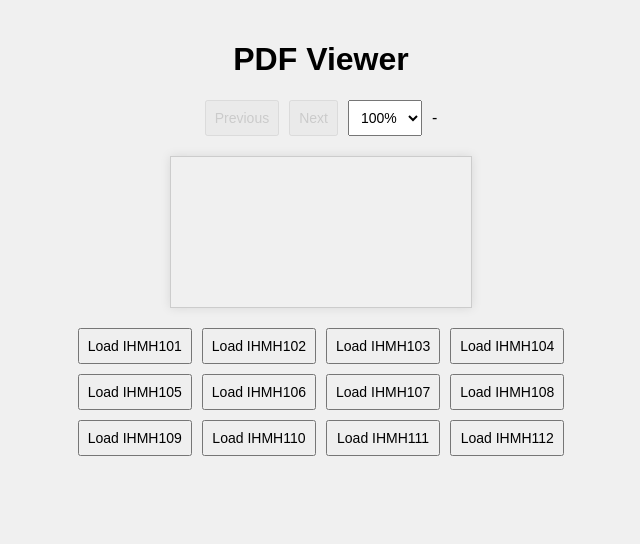
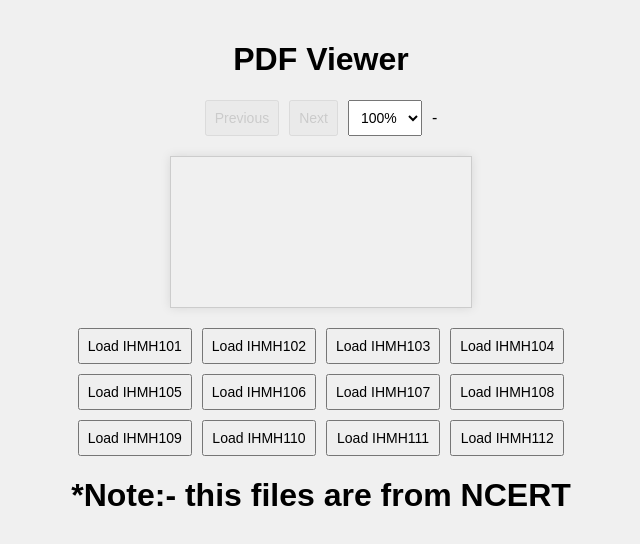
Before and after one commit to Adity1357X/Class9th-books, a plain HTML site: page Python/index.html in a window 1280 px wide. Shown: the whole page, without its empty margins (319-959 px from the left). Drawn offline with Linux system fonts and the light colour scheme; a script that the page names is missing.

Commit message:
Update index.html

```diff
--- a/Python/index.html
+++ b/Python/index.html
@@ -226,5 +226,6 @@
       }
     });
   </script>
+  <h1>*Note:- this files are from NCERT </h1>
 </body>
 </html>
```
